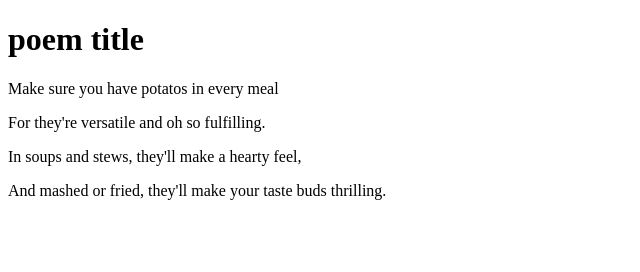
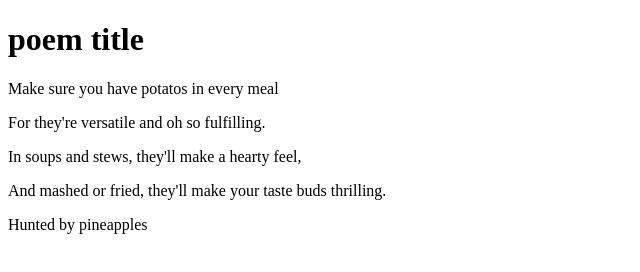
Before and after one commit to lyanan09/wcc-pull-and-push, a plain HTML site: page index.html in a window 1280 px wide. Shown: the whole page, without its empty margins (0-640 px from the left). Drawn offline with Linux system fonts and the light colour scheme.

Commit message:
add 1 line

```diff
--- a/index.html
+++ b/index.html
@@ -12,5 +12,6 @@
     <p>For they're versatile and oh so fulfilling.</p>
     <p> In soups and stews, they'll make a hearty feel,</p>
     <p> And mashed or fried, they'll make your taste buds thrilling.</p>
+    <p> Hunted by pineapples</p>
 </body>
 </html>
```
